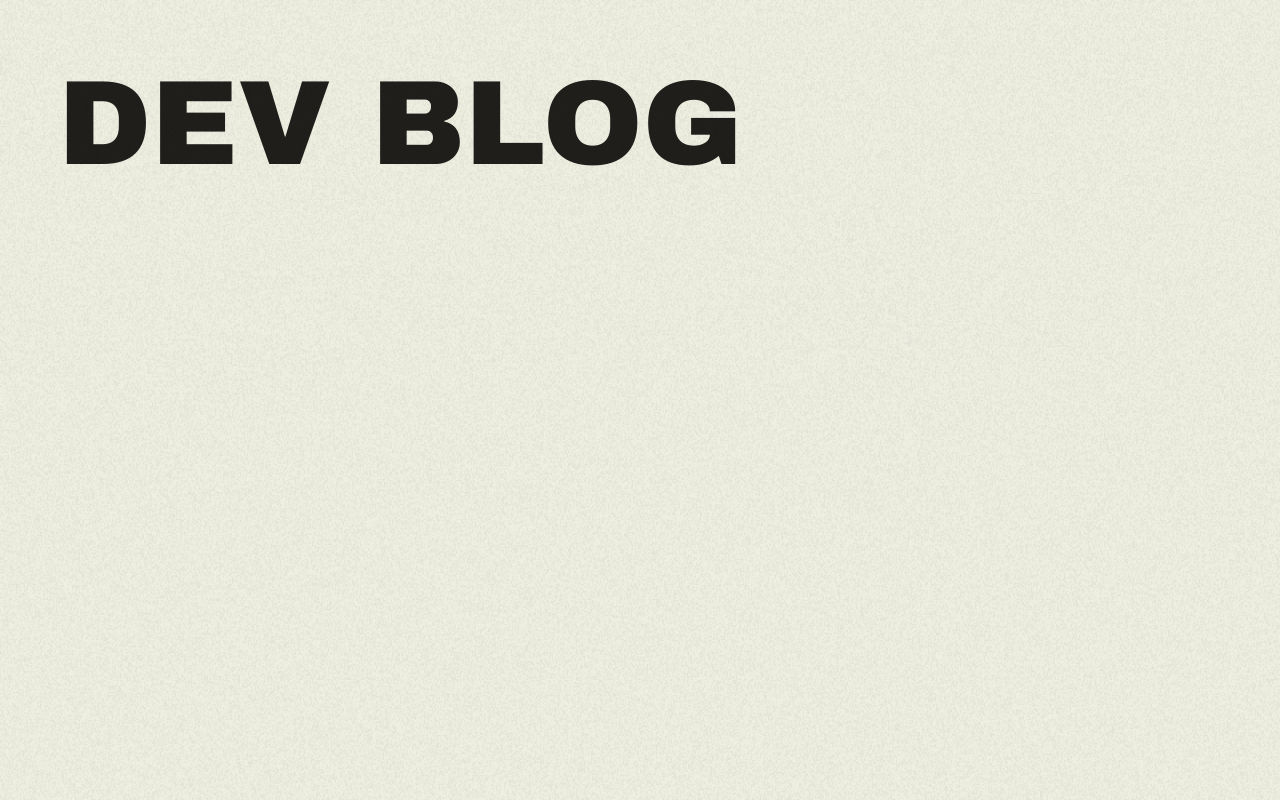
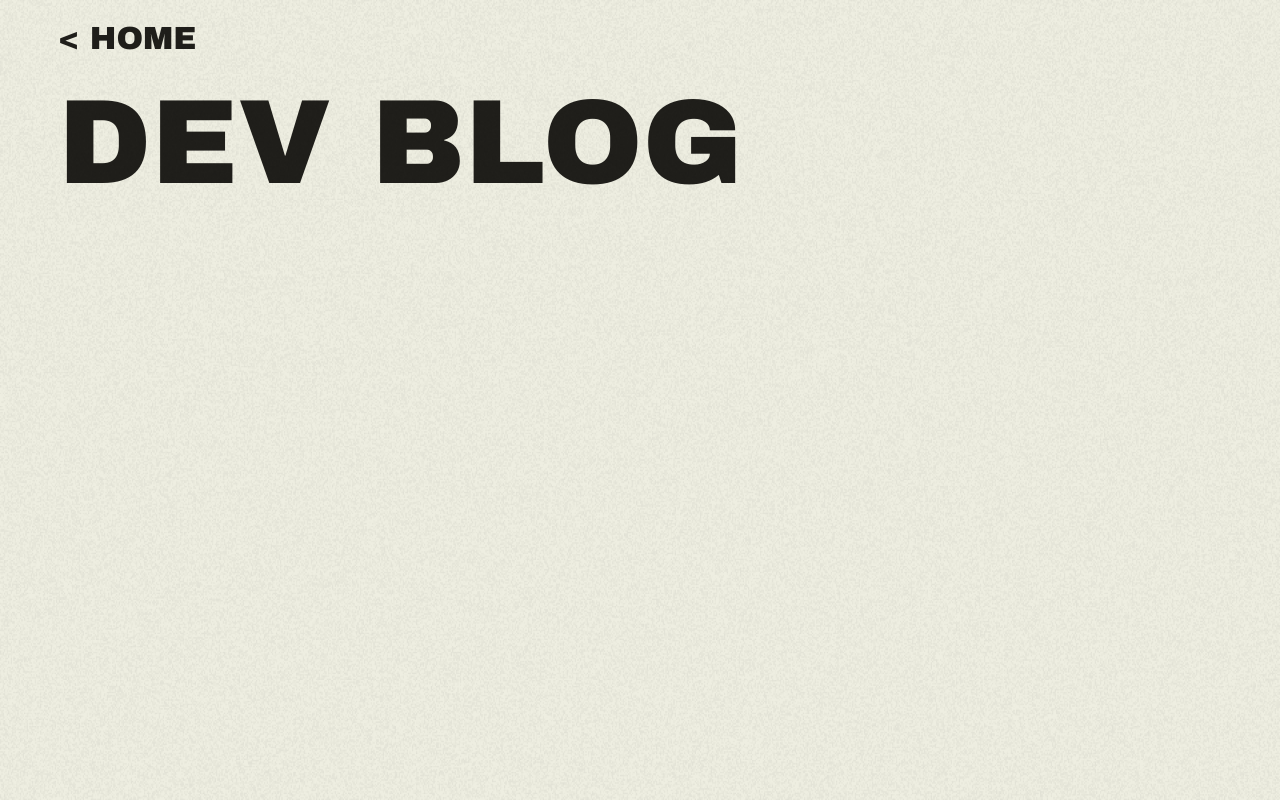
Before and after one commit to hugomardbrink/mardbrink.se, a React (Vite) app: page /blog in a window 1280 px wide. Built offline with nearby package versions, Linux system fonts and the light colour scheme.

Commit message:
Add home link from blog

```diff
--- a/src/pages/DevBlog.styled.ts
+++ b/src/pages/DevBlog.styled.ts
@@ -4,14 +4,27 @@ export const Wrapper = styled.div`
   display: flex;
   flex-direction: column;
   height: 600px;
-  margin-top: 70px;
+  margin-top: 25px;
   margin-left: 50px;
   line-height: 0.9;
 `
 
 export const Title = styled.span`
   position: relative;
-
+  margin-top: 35px;
   font-family: 'Archivo Black', sans-serif;
   font-size: 120px;
 `
+
+export const HomeLink = styled.a`
+  text-decoration: none;
+  color: ${({ theme }) => theme.colors.secondary};
+  font-size: 32px;
+  font-family: 'Archivo Black', sans-serif;
+  cursor: pointer;
+  width: 140px;
+
+  &:hover {
+    text-decoration: underline;
+  }
+`
--- a/src/pages/DevBlog.tsx
+++ b/src/pages/DevBlog.tsx
@@ -1,8 +1,9 @@
-import { Title, Wrapper } from './DevBlog.styled'
+import { Title, HomeLink, Wrapper } from './DevBlog.styled'
 
 export const DevBlog = () => {
   return (
     <Wrapper>
+      <HomeLink href="/">&lt; HOME</HomeLink>
       <Title>DEV BLOG</Title>
     </Wrapper>
   )
```
